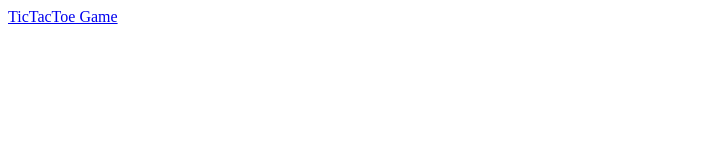
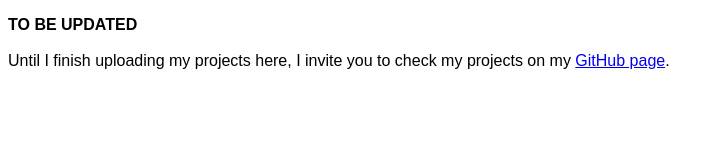
Before and after one commit to GilShechter/ResumeWeb, a plain HTML site: page projects.html in a window 1280 px wide. Shown: the whole page, without its empty margins (0-720 px from the left). Drawn offline with Linux system fonts and the light colour scheme.

Commit message:
Update projects.html
Changed projects page, to be updated

```diff
--- a/projects.html
+++ b/projects.html
@@ -8,6 +8,13 @@
     <link rel="stylesheet" href="pages.css" />
   </head>
   <body>
-    <a href="C:/Users/gilsh/my-app/build/index.html">TicTacToe Game</a>
+    <p>
+      <strong>TO BE UPDATED</strong> <br />
+      <br />
+      Until I finish uploading my projects here, I invite you to check my
+      projects on my
+      <a href="https://github.com/GilShechter" target="blank">GitHub page</a>.
+      <br />
+    </p>
   </body>
 </html>
```
